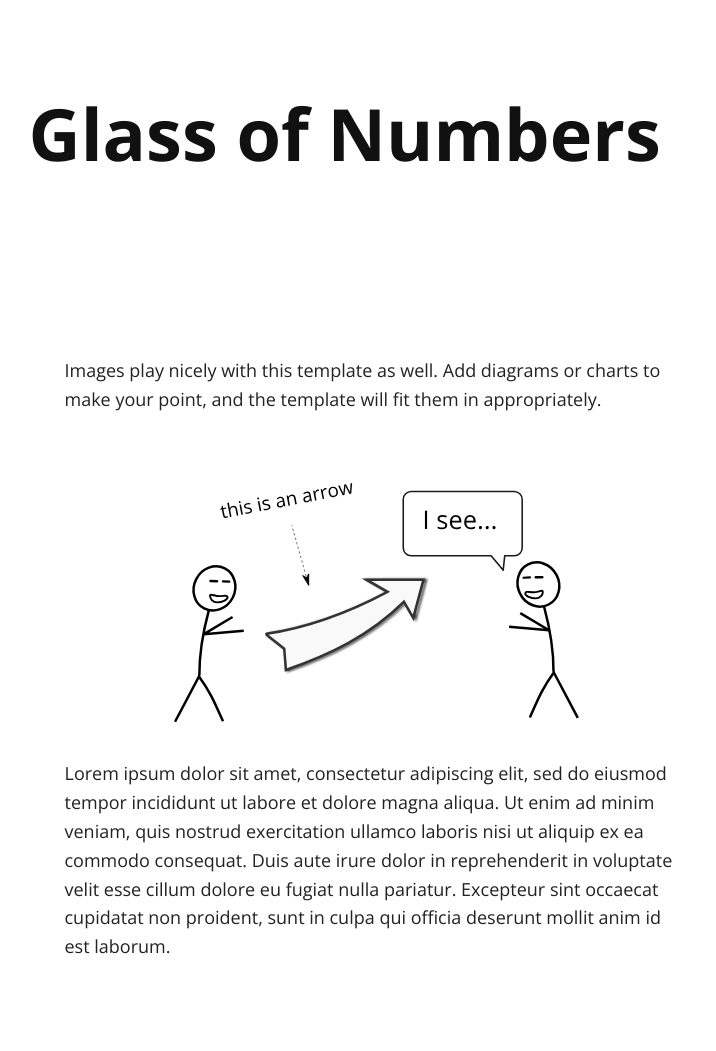
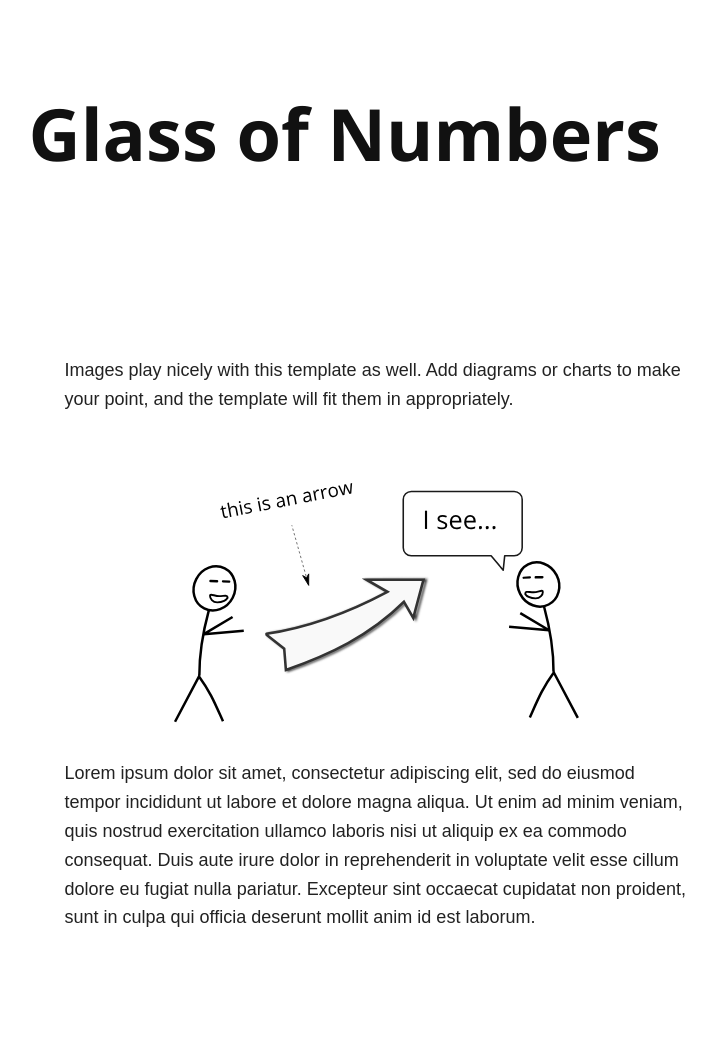
Before and after one commit to mokcak/mokcak.github.io, a Jekyll site: the page built from index.md, in a window 1280 px wide. Shown: the whole page, without its empty margins (263-979 px from the left). Built offline with Jekyll 4.4.1, drawn with Linux system fonts in a browser that asks for light colours; nearby versions of some CDN libraries; after the commit the page ends 1022 px from its top, so only the background shows below that.

Commit message:
Update solo.css

```diff
--- a/css/solo.css
+++ b/css/solo.css
@@ -1,7 +1,7 @@
 @import url(https://fonts.googleapis.com/css?family=Open+Sans:300,300italc,400,400italic,500,700);
 
 html {
-  font: 18px/1.6 'Open Sans', sans-serif;
+  font: 18px/1.6 'Ubuntu', sans-serif;
 }
 
 
```
